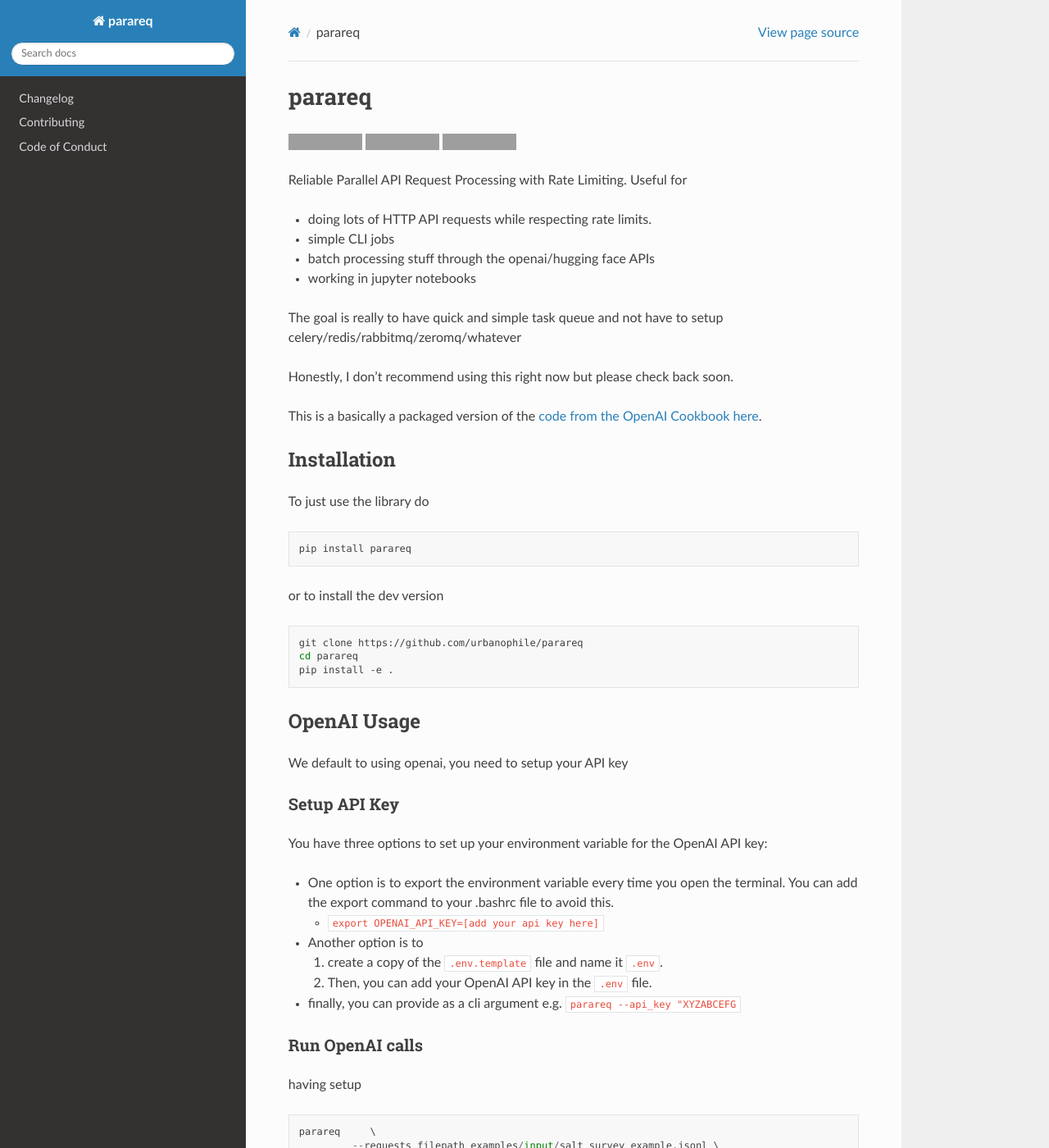
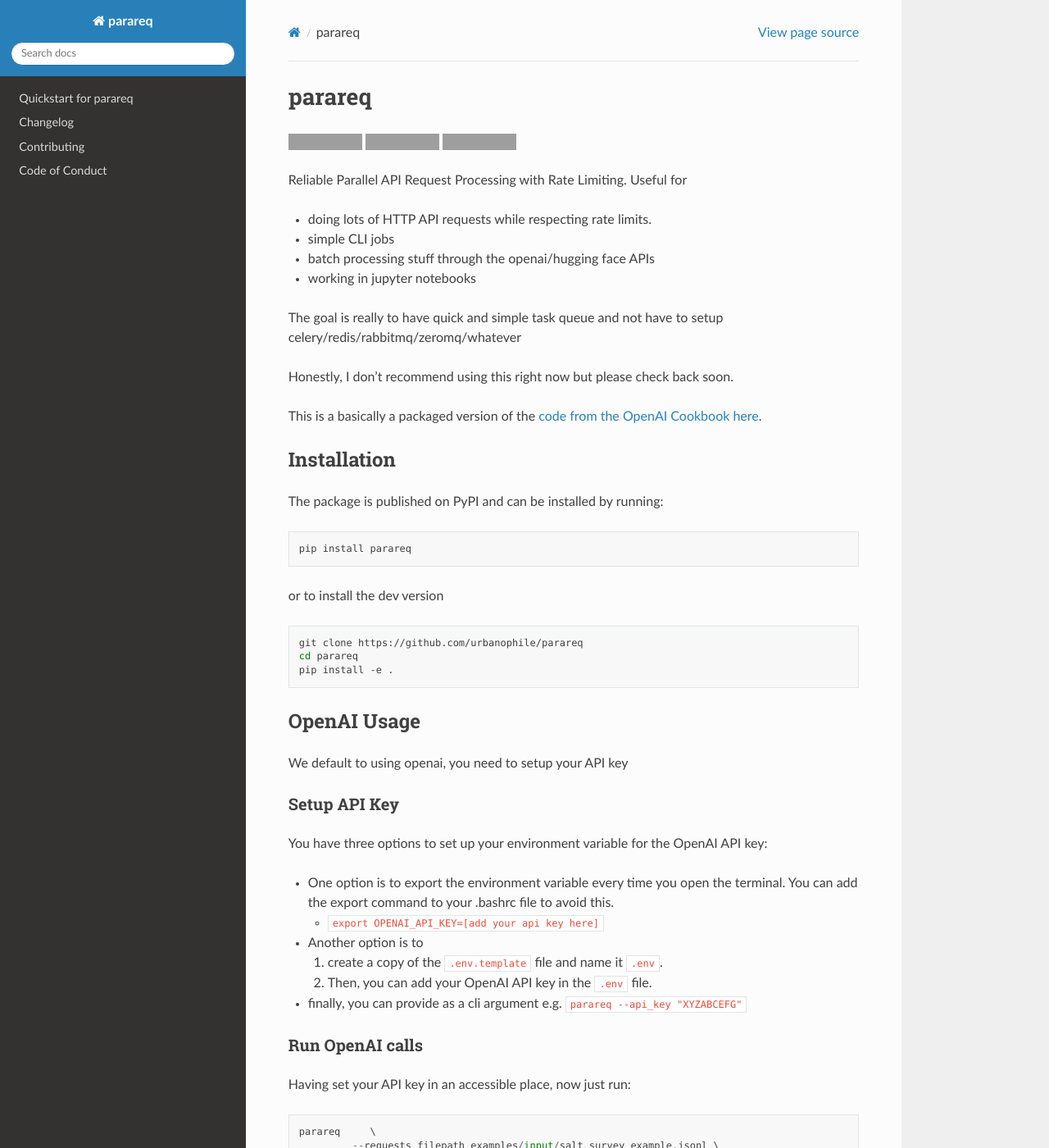
Before and after one commit to urbanophile/parareq, a Sphinx documentation site: the page built from docs/index.md, in a window 1280 px wide and 1400 px high. Shown: the whole window at 82% size. Built offline with Sphinx 7.4.7 and the Read the Docs theme 2.0.0, drawn with Linux system fonts in a browser that asks for light colours; pages that are not in the unit, such as notebooks, are missing from menus; grey boxes are pictures that could not be loaded.

Commit message:
fix docs further

````diff
--- a/README.md
+++ b/README.md
@@ -3,6 +3,7 @@
 [![Github-CI][github-ci]][github-link]
 [![Documentation Status][rtd-badge]][rtd-link]
 [![PyPI][pypi-badge]][pypi-link]
+
 
 
 Reliable Parallel API Request Processing with Rate Limiting. Useful for
@@ -19,7 +20,7 @@
 
 ## Installation
 
-To just use the library do
+The package is published on PyPI and can be installed by running:
 
 ```bash
 pip install parareq
@@ -46,11 +47,11 @@
 - Another option is to
     1. create a copy of the `.env.template` file and name it `.env`.
     2. Then, you can add your OpenAI API key in the `.env` file.
-- finally, you can provide as a cli argument e.g. `parareq --api_key "XYZABCEFG`
+- finally, you can provide as a cli argument e.g. `parareq --api_key "XYZABCEFG"`
 
 ### Run OpenAI calls
 
-having setup
+Having set your API key in an accessible place, now just run:
 ```
 parareq     \
          --requests_filepath examples/input/salt_survey_example.jsonl \
@@ -83,6 +84,8 @@
 ```
 
 
+##
+
 
 ## Contributing
 
@@ -96,7 +99,7 @@
 
 `parareq` was created with [`cookiecutter`](https://cookiecutter.readthedocs.io/en/latest/) and the `py-pkgs-cookiecutter` [template](https://github.com/py-pkgs/py-pkgs-cookiecutter).
 
-[github-ci]: https://github.com/urbanophile/parareq/workflows/ci/badge.svg?branch=master
+[github-ci]: https://github.com/urbanophile/parareq/workflows/ci/badge.svg?branch=main
 [github-link]: https://github.com/urbanophile/parareq
 [pypi-badge]: https://img.shields.io/pypi/v/parareq.svg
 [pypi-link]: https://pypi.org/project/parareq/
--- a/docs/conf.py
+++ b/docs/conf.py
@@ -22,7 +22,8 @@
     "sphinx.ext.napoleon",
     "sphinx.ext.viewcode",
 ]
-autoapi_dirs = ["../src"]
+
+autoapi_dirs = ["../src/"]
 
 # List of patterns, relative to source directory, that match files and
 # directories to ignore when looking for source files.
--- a/docs/index.md
+++ b/docs/index.md
@@ -5,6 +5,7 @@
 :maxdepth: 1
 :hidden:
 
+quickstart.md
 changelog.md
 contributing.md
 conduct.md
````
Also changed, not shown: docs/quickstart.md (added, +3 -0 lines), 6 other files.
